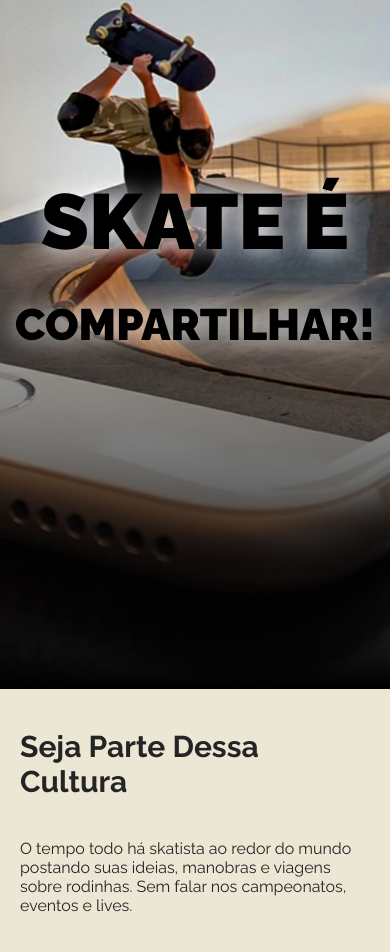
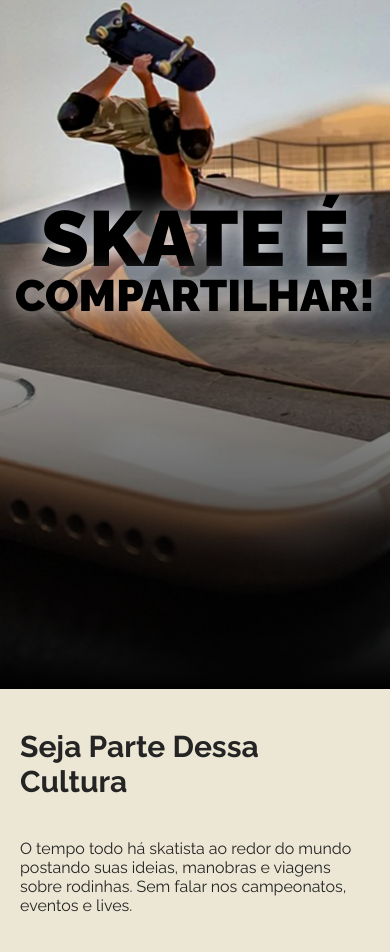
Before and after one commit to feliperyo/skate-world, a plain HTML site: page index.html in a window 390 px wide. Shown: the part 3996-4948 px from the top of the page. Drawn offline with nearby package versions, Linux system fonts and the light colour scheme.

Commit message:
ajuste title-4 mobile

```diff
--- a/style.css
+++ b/style.css
@@ -154,8 +154,13 @@ section.module.parallax-5 {
 }
 
 @media screen and (max-width: 500px) {
+
     section.module.parallax-2 {
         background-image: url(./assets/smileman-sk8-img-mobile.webp);
+    }
+
+    .title-4 {
+        line-height: 45px;
     }
 
     span {
```
